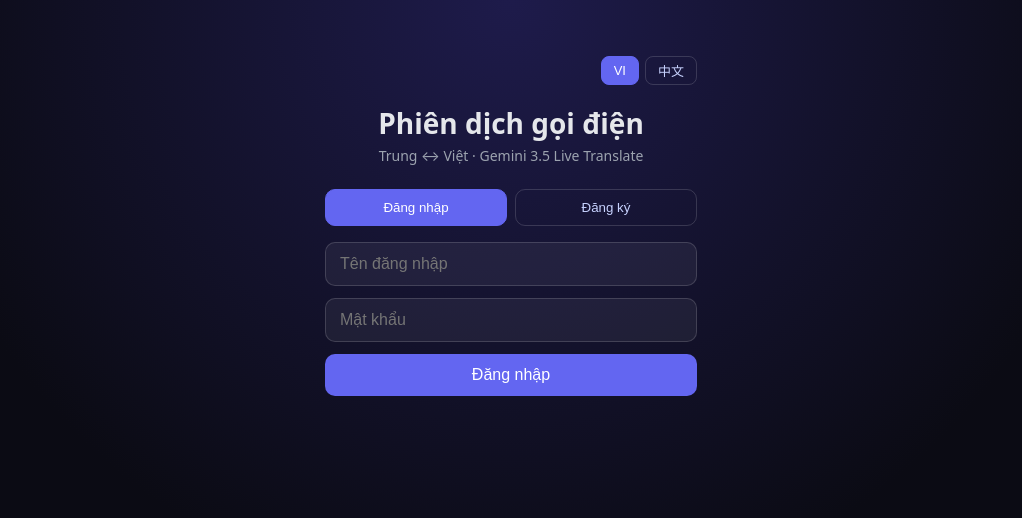
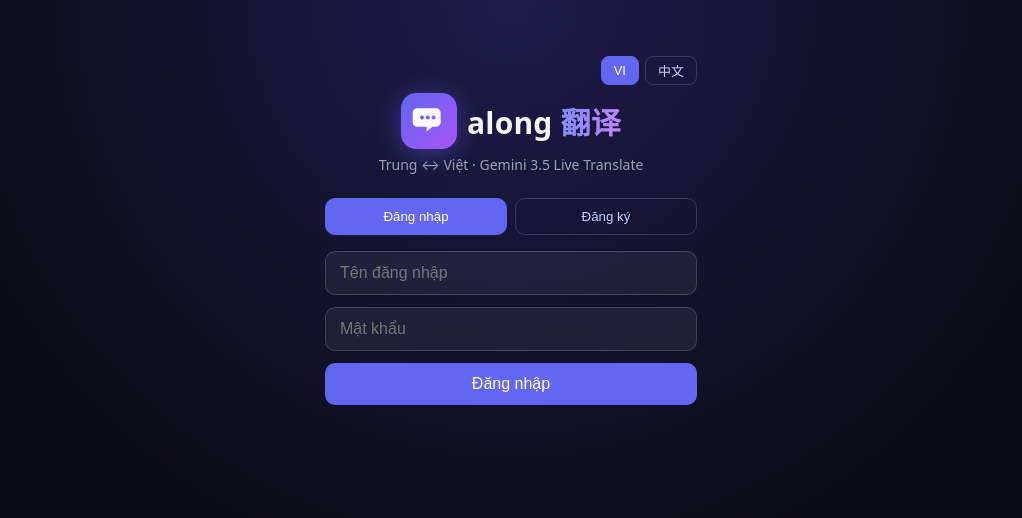
Before and after one commit to viet-trung-translator/app-dich-tieng-anh-trung, a React (Vite) app in the folder frontend/: page / in a window 1280 px wide. Shown: the top 518 px of the page, without its empty margins (129-1151 px from the left). Built offline with nearby package versions, Linux system fonts and the light colour scheme; no server answers.

Commit message:
Thuong hieu 'along fanyi' + logo + polish giao dien

```diff
--- a/frontend/index.html
+++ b/frontend/index.html
@@ -3,7 +3,9 @@
   <head>
     <meta charset="UTF-8" />
     <meta name="viewport" content="width=device-width, initial-scale=1.0" />
-    <title>Phiên dịch Trung ↔ Việt</title>
+    <link rel="icon" type="image/svg+xml" href="/favicon.svg" />
+    <meta name="theme-color" content="#0b0b14" />
+    <title>along 翻译 · Phiên dịch Trung ↔ Việt</title>
   </head>
   <body>
     <div id="root"></div>
--- a/frontend/src/screens/Auth.tsx
+++ b/frontend/src/screens/Auth.tsx
@@ -1,6 +1,7 @@
 import { useState, type FormEvent } from "react";
 import { api, setToken, type User } from "../api.ts";
 import { useI18n } from "../i18n.ts";
+import { Brand } from "./Logo.tsx";
 
 export function Auth({ onAuthed }: { onAuthed: (u: User) => void }) {
   const { t, lang, setLang } = useI18n();
@@ -43,7 +44,9 @@
         </button>
       </div>
 
-      <h1>{t("app_title")}</h1>
+      <div className="brand-hero">
+        <Brand size={56} />
+      </div>
       <p className="subtitle">{t("app_sub")}</p>
 
       <div className="tabs">
--- a/frontend/src/screens/Home.tsx
+++ b/frontend/src/screens/Home.tsx
@@ -2,6 +2,7 @@
 import { api, type User } from "../api.ts";
 import type { OnlineUser } from "../signaling.ts";
 import { useI18n } from "../i18n.ts";
+import { Brand } from "./Logo.tsx";
 
 export function Home(props: {
   user: User;
@@ -36,6 +37,9 @@
 
   return (
     <div className="home">
+      <div className="brand-bar">
+        <Brand size={28} />
+      </div>
       <header className="topbar">
         <div>
           <b>{user.username}</b>
--- /dev/null
+++ b/frontend/src/screens/Logo.tsx
@@ -0,0 +1,35 @@
+export const BRAND = "along 翻译";
+
+export function Logo({ size = 40 }: { size?: number }) {
+  return (
+    <svg width={size} height={size} viewBox="0 0 48 48" className="logo-mark" aria-hidden="true">
+      <defs>
+        <linearGradient id="logoG" x1="0" y1="0" x2="1" y2="1">
+          <stop offset="0" stopColor="#6366f1" />
+          <stop offset="1" stopColor="#a855f7" />
+        </linearGradient>
+      </defs>
+      <rect width="48" height="48" rx="13" fill="url(#logoG)" />
+      <path
+        d="M14 13h16a4 4 0 0 1 4 4v8a4 4 0 0 1-4 4h-3l-5 4v-4h-8a4 4 0 0 1-4-4v-8a4 4 0 0 1 4-4z"
+        fill="#ffffff"
+        opacity="0.96"
+      />
+      <circle cx="18" cy="21" r="1.7" fill="#6366f1" />
+      <circle cx="23" cy="21" r="1.7" fill="#7c5cf0" />
+      <circle cx="28" cy="21" r="1.7" fill="#a855f7" />
+    </svg>
+  );
+}
+
+/** Logo + tên thương hiệu. */
+export function Brand({ size = 40 }: { size?: number }) {
+  return (
+    <div className="brand">
+      <Logo size={size} />
+      <span className="brand-name">
+        along <b>翻译</b>
+      </span>
+    </div>
+  );
+}
--- a/frontend/src/styles.css
+++ b/frontend/src/styles.css
@@ -8,6 +8,44 @@
   background: radial-gradient(circle at 50% 0%, #1e1b4b, #0b0b14 60%);
   color: #e5e7eb;
   min-height: 100vh;
+  -webkit-font-smoothing: antialiased;
+}
+
+/* ===== Thương hiệu ===== */
+.brand {
+  display: inline-flex;
+  align-items: center;
+  gap: 10px;
+}
+.logo-mark {
+  filter: drop-shadow(0 4px 12px rgba(99, 102, 241, 0.45));
+  border-radius: 13px;
+}
+.brand-name {
+  font-size: 22px;
+  font-weight: 600;
+  letter-spacing: 0.2px;
+  color: #f3f4f6;
+}
+.brand-name b {
+  font-weight: 800;
+  background: linear-gradient(90deg, #818cf8, #c084fc);
+  -webkit-background-clip: text;
+  background-clip: text;
+  color: transparent;
+}
+.brand-hero {
+  display: flex;
+  justify-content: center;
+  margin-bottom: 6px;
+}
+.brand-hero .brand-name {
+  font-size: 30px;
+}
+.brand-bar {
+  display: flex;
+  justify-content: center;
+  padding: 6px 0 14px;
 }
 
 .app {
@@ -325,6 +363,31 @@
   background: #ef4444;
 }
 
+/* ===== Polish ===== */
+.card {
+  box-shadow: 0 8px 24px rgba(0, 0, 0, 0.25);
+}
+.primary,
+.call,
+.tabs button,
+.admin-actions button,
+.call-actions button {
+  transition: transform 0.08s ease, filter 0.15s ease, opacity 0.15s ease;
+}
+.primary:hover,
+.call:hover:not(:disabled),
+.call-actions button:hover {
+  filter: brightness(1.08);
+}
+.primary:active,
+.call:active {
+  transform: scale(0.97);
+}
+.call:disabled {
+  opacity: 0.5;
+  cursor: not-allowed;
+}
+
 /* ===== Màn hình cuộc gọi ===== */
 .call-overlay {
   position: fixed;
```
Also changed, not shown: frontend/public/favicon.svg (added).
